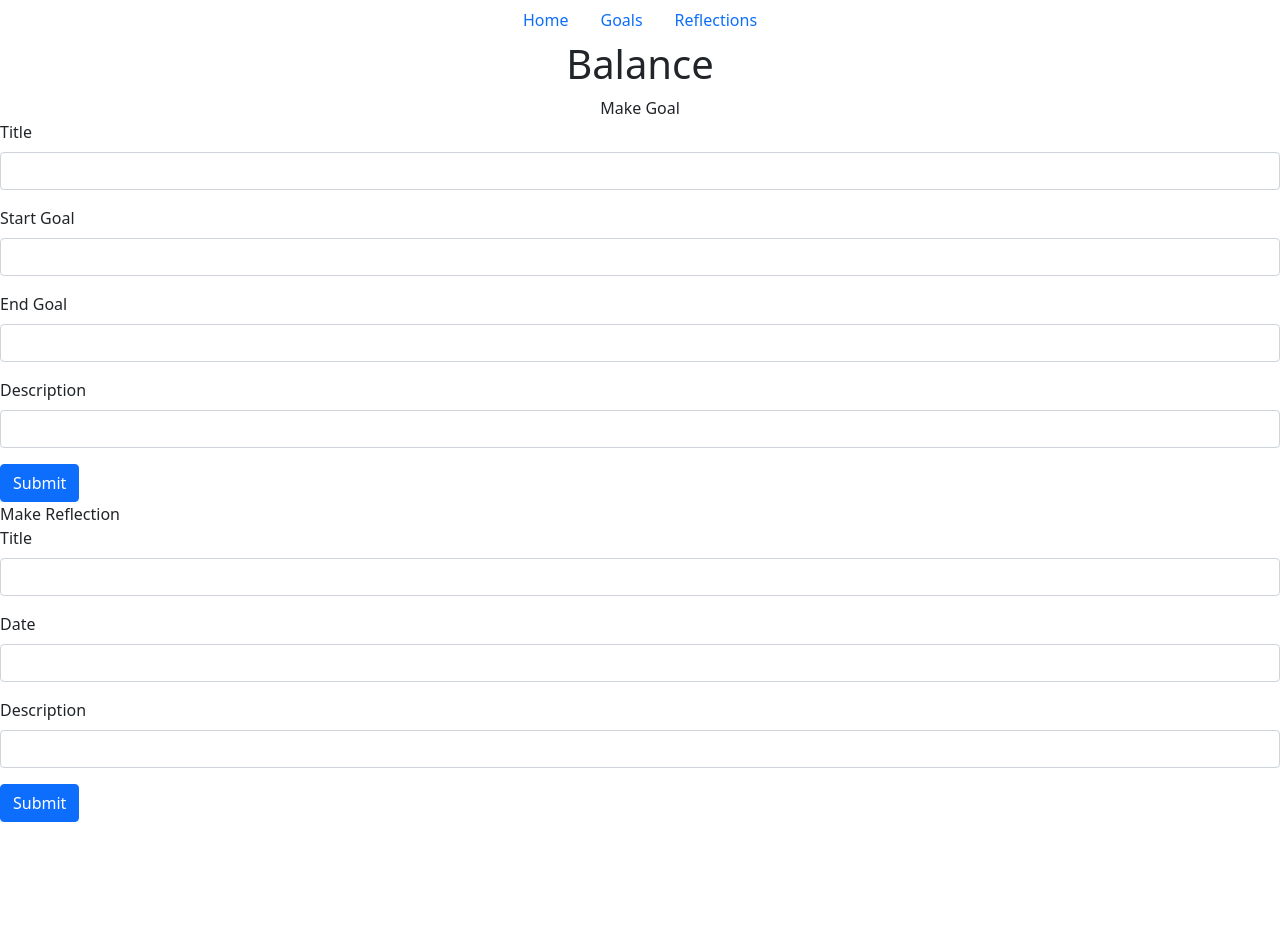
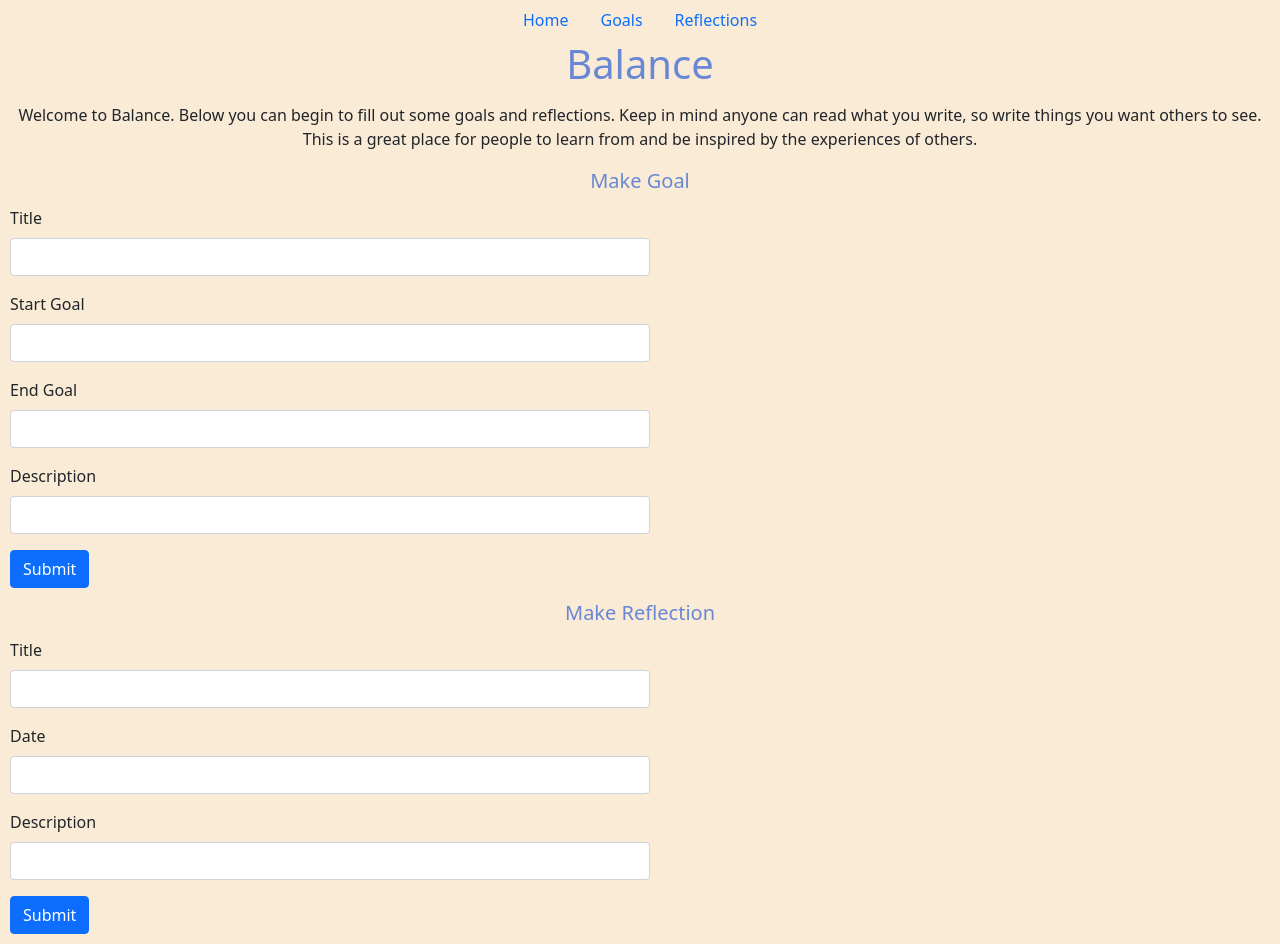
Before and after one commit to jinimbrancalhao/Balance-App, a React (Create React App) app in the folder client/: page / in a window 1280 px wide. Before the commit the page ends 822 px from the top, so only its background shows below. Built offline with nearby package versions, Linux system fonts and the light colour scheme.

Commit message:
final before globals

```diff
--- /dev/null
+++ b/client/globals.js
@@ -0,0 +1,4 @@
+export const BASE_URL =
+  process.env.NODE_ENV === 'production'
+    ? `${window.location.origin}/api`
+    : 'http://localhost:3001/api'
--- a/client/src/components/GoalCard.js
+++ b/client/src/components/GoalCard.js
@@ -10,13 +10,15 @@ const GoalCard = (props) => {
 
   return (
     <div className="card-inner">
-      <Card style={{ width: '18rem' }}>
+      <Card className="border" style={{ width: '18rem' }}>
         <Card.Body>
           <Card.Title>{props.title}</Card.Title>
           <Card.Text>{props.start}</Card.Text>
           <Card.Text>{props.end}</Card.Text>
           <Card.Text>{props.description}</Card.Text>
-          <Button onClick={deleteGoal}>Delete</Button>
+          <div className="delete-buttons">
+            <Button onClick={deleteGoal}>Delete</Button>
+          </div>
         </Card.Body>
       </Card>
     </div>
--- a/client/src/components/ReflectionCard.js
+++ b/client/src/components/ReflectionCard.js
@@ -15,7 +15,9 @@ const ReflectionCard = (props) => {
           <Card.Title>{props.title}</Card.Title>
           <Card.Text>{props.date}</Card.Text>
           <Card.Text>{props.description}</Card.Text>
-          <Button onClick={deleteReflection}>Delete</Button>
+          <div className="delete-buttons">
+            <Button onClick={deleteReflection}>Delete</Button>
+          </div>
         </Card.Body>
       </Card>
     </div>
--- a/client/src/pages/Goals.js
+++ b/client/src/pages/Goals.js
@@ -16,7 +16,7 @@ const Goals = () => {
 
   return (
     <div>
-      <h1 className="title">Goals</h1>
+      <h1 className="title-home">Goals</h1>
       <div className="card-outer">
         {goals.map((goal) => (
           <GoalCard
--- a/client/src/pages/Home.js
+++ b/client/src/pages/Home.js
@@ -67,8 +67,14 @@ const Home = () => {
   }
 
   return (
-    <div>
+    <div className="whole-form">
       <h1 className="title-home">Balance</h1>
+      <p>
+        Welcome to Balance. Below you can begin to fill out some goals and
+        reflections. Keep in mind anyone can read what you write, so write
+        things you want others to see. This is a great place for people to learn
+        from and be inspired by the experiences of others.{' '}
+      </p>
       <div className="heading-home">Make Goal</div>
       <div className="form">
         <Form onSubmit={handleSubmit} id="post">
@@ -111,7 +117,7 @@ const Home = () => {
           <Button type="submit">Submit</Button>
         </Form>
       </div>
-      <div className="heading">Make Reflection</div>
+      <div className="heading-home">Make Reflection</div>
       <div className="form">
         <form onSubmit={handleSubmitRef} id="post-ref">
           <Form.Group className="mb-3">
--- a/client/src/pages/Reflections.js
+++ b/client/src/pages/Reflections.js
@@ -16,7 +16,7 @@ const Reflections = () => {
 
   return (
     <div>
-      <h1 className="title">Reflections</h1>
+      <h1 className="title-home">Reflections</h1>
       <div className="card-outer">
         {reflections.map((reflection) => (
           <ReflectionCard
--- a/client/src/styles/App.css
+++ b/client/src/styles/App.css
@@ -1,3 +1,7 @@
+body {
+  background-color: antiquewhite;
+}
+
 .card-outer {
   display: flex;
   flex-wrap: wrap;
@@ -10,8 +14,33 @@
 
 .title-home {
   text-align: center;
+  color: #6987d5;
 }
 
 .heading-home {
   text-align: center;
+  font-size: 20px;
+  color: #6987d5;
 }
+
+.form {
+  margin: 10px;
+  width: 50%;
+}
+
+p {
+  text-align: center;
+  margin: 15px;
+}
+
+.border {
+  border-radius: 10px;
+}
+
+.card-title {
+  text-align: center;
+}
+
+.delete-buttons {
+  text-align: center;
+}
```
